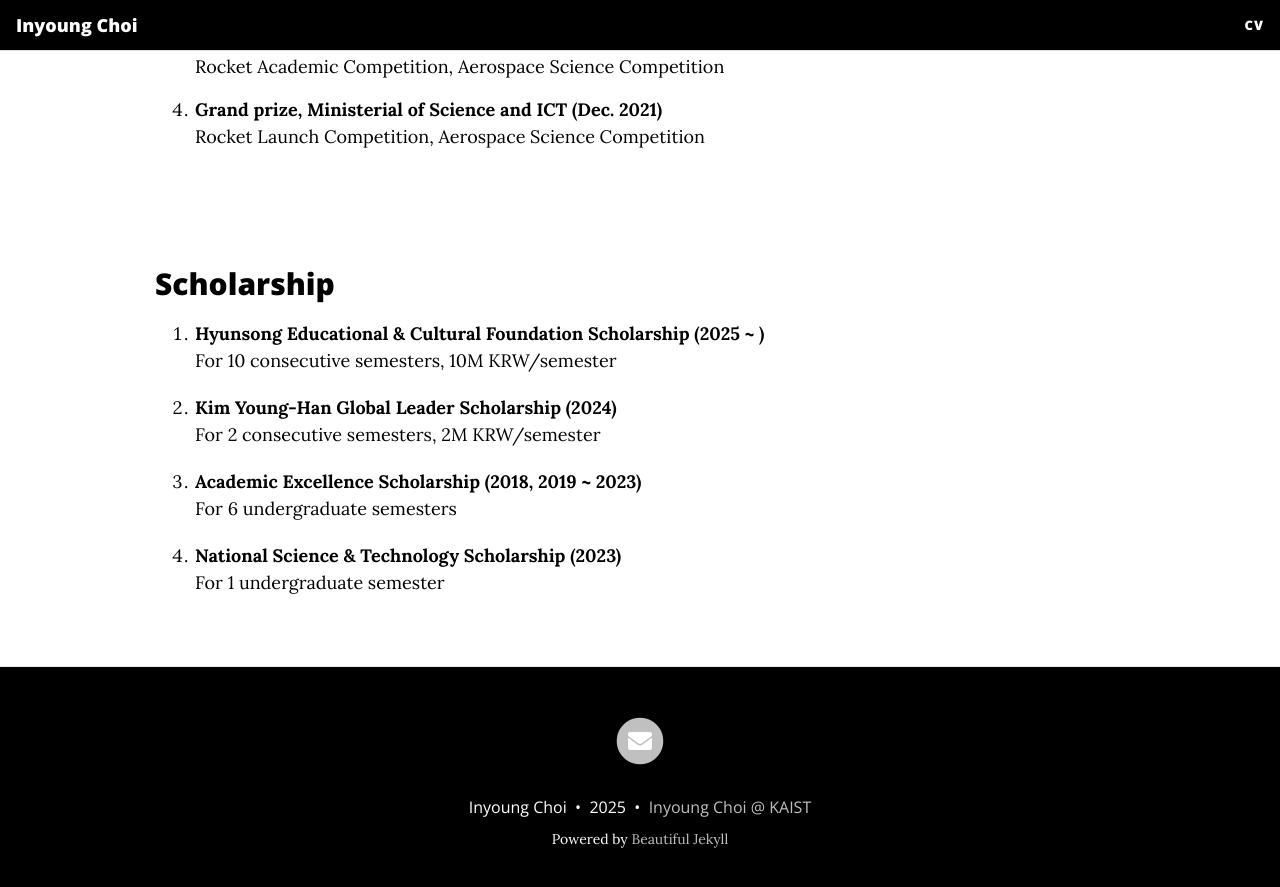
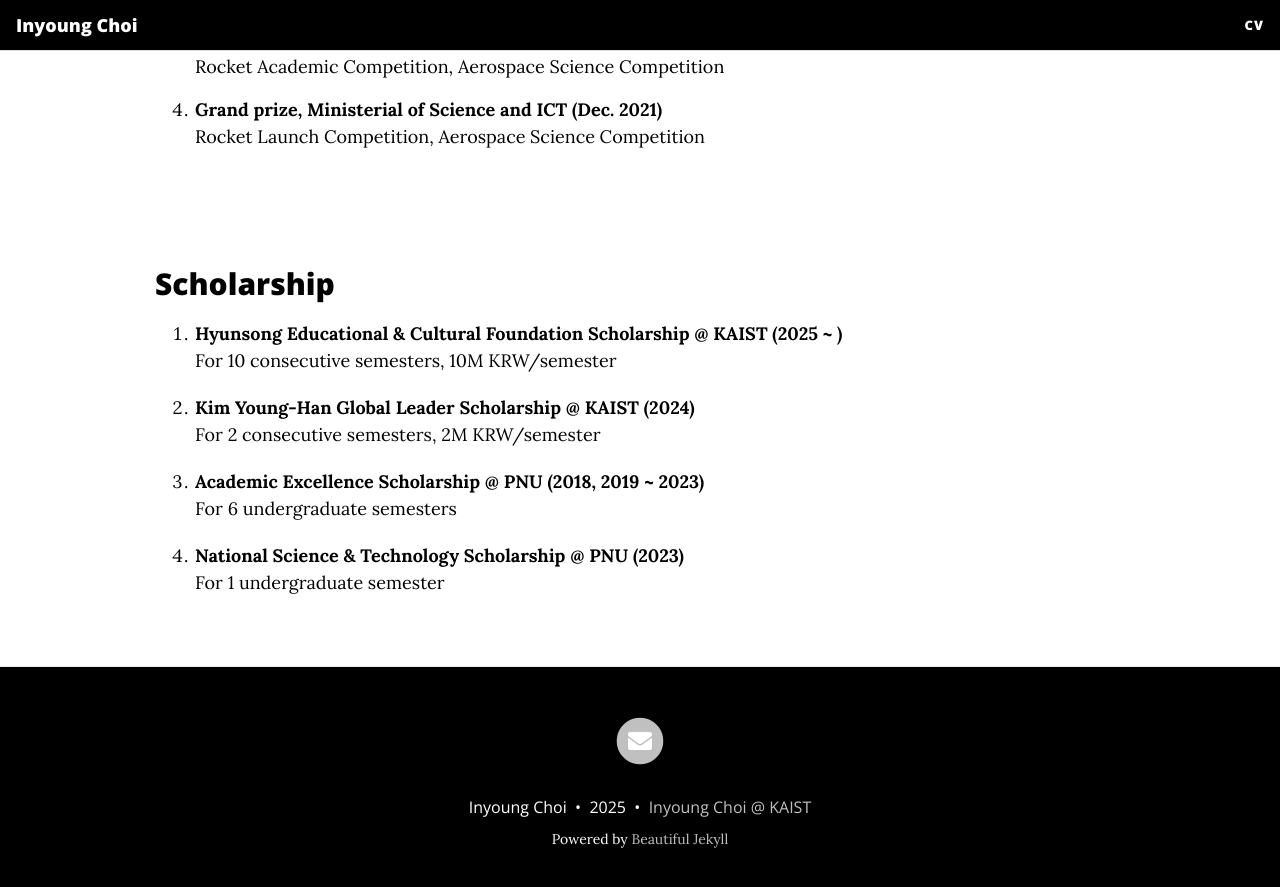
Before and after one commit to InyoungChoi-acai/InyoungChoi-acai.github.io, a Jekyll site: the page built from CV.md, in a window 1280 px wide and 900 px high, scrolled down 3381 px. Shown: the top 887 px of the window. Built offline with Jekyll 4.4.1, drawn with Linux system fonts in a browser that asks for light colours; nearby versions of some CDN libraries.

Commit message:
Update CV.md

```diff
--- a/CV.md
+++ b/CV.md
@@ -102,14 +102,14 @@ Inyoung Choi received his B.S. degree (*summa cum laude*) in aerospace engineeri
 <br>
 
 ## Scholarship
-  1. **Hyunsong Educational & Cultural Foundation Scholarship (2025 ~ )**<br>
+  1. **Hyunsong Educational & Cultural Foundation Scholarship @ KAIST (2025 ~ )**<br>
   For 10 consecutive semesters, 10M KRW/semester
 
-  2. **Kim Young-Han Global Leader Scholarship (2024)**<br>
+  2. **Kim Young-Han Global Leader Scholarship @ KAIST (2024)**<br>
   For 2 consecutive semesters, 2M KRW/semester
 
-  3. **Academic Excellence Scholarship (2018, 2019 ~ 2023)**<br>
+  3. **Academic Excellence Scholarship @ PNU (2018, 2019 ~ 2023)**<br>
   For 6 undergraduate semesters
 
-  4. **National Science & Technology Scholarship (2023)**<br>
+  4. **National Science & Technology Scholarship @ PNU (2023)**<br>
   For 1 undergraduate semester
```
